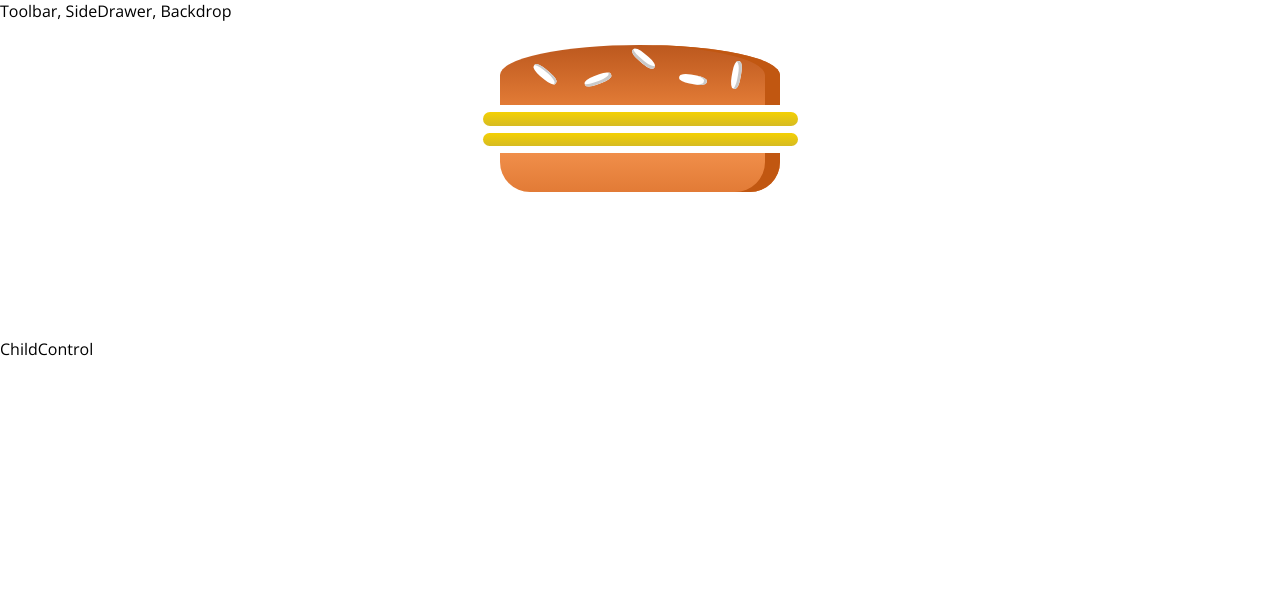
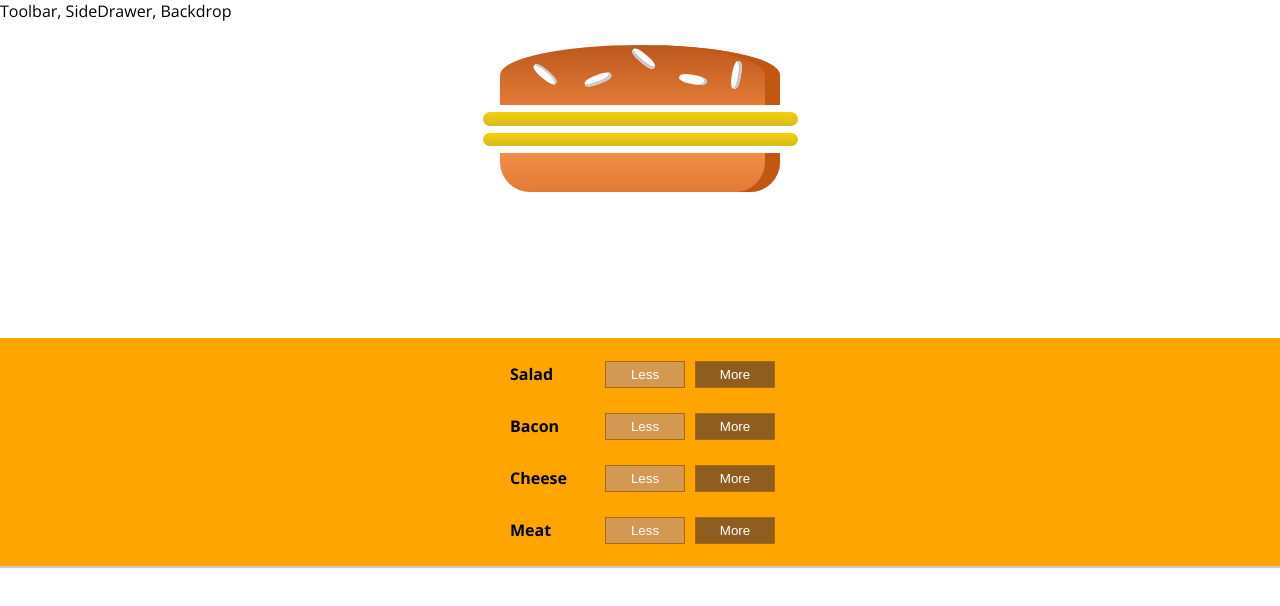
Before and after one commit to kikoseijo/React-Burger-App, a React app: page / in a window 1280 px wide. Shown: the top 606 px of the page. Built offline with nearby package versions, Linux system fonts and the light colour scheme.

Commit message:
Merge commit 'b50e45d352296385b056a6cea6295fc8cf369290'
* commit 'b50e45d352296385b056a6cea6295fc8cf369290':
  Initial commit

```diff
--- /dev/null
+++ b/src/components/Burger/BuildControls/BuildControl/BuildControl.css
@@ -0,0 +1,57 @@
+.BuildControl {
+    display: flex;
+    justify-content: space-between;
+    align-items: center;
+    margin: 5px 0;
+}
+
+.BuildControl button{
+    display: block;
+    font: inhereit;
+    padding: 5px;
+    margin: 0 5px;
+    width: 80px;
+    border: 1px solid #aa6817;
+    cursor: pointer;
+    outline: none;
+}
+
+
+.BuildControl button:disabled {
+    background-color: #AC9980;
+    border: 1px solid #7E7365;
+    color: #ccc;
+    cursor: default;
+}
+
+.BuildControl button:hover:disabled {
+    background-color: #AC9980;
+    color: #ccc;
+    cursor: not-allowed;
+}
+
+.Label {
+    padding: 10px;
+    font-weight: bold;
+    width: 80px;
+}
+
+.BuildControl .Less {
+    background-color: #D39952;
+    color: white;
+}
+
+.BuildControl .More {
+    background-color: #8F5E1E;
+    color: white;
+}
+
+.BuildControl .Less:hover, .BuildControl .Less:active {
+    background-color: #DAA972;
+    color: white;
+}
+
+.BuildControl .More:hover,.BuildControl .More:active {
+    background-color: #99703F;
+    color: white;
+}
--- /dev/null
+++ b/src/components/Burger/BuildControls/BuildControl/BuildControl.js
@@ -0,0 +1,12 @@
+import React from 'react';
+import classes from './BuildControl.css';
+
+const buildControl = (props) => (
+    <div className={classes.BuildControl}>
+        <div className={classes.Label}>{props.label}</div>
+        <button className={classes.Less}>Less</button>
+        <button className={classes.More} onClick={props.added}>More</button>
+    </div>
+);
+
+export default buildControl;
--- /dev/null
+++ b/src/components/Burger/BuildControls/BuildControls.css
@@ -0,0 +1,10 @@
+.BuildControls {
+    width: 100%;
+    background-color: orange;
+    display: flex;
+    flex-flow: column;
+    align-items: center;
+    box-shadow: 0 2px 1px #ccc;
+    margin: auto;
+    padding: 10px 0;
+}
--- /dev/null
+++ b/src/components/Burger/BuildControls/BuildControls.js
@@ -0,0 +1,23 @@
+import React from 'react';
+import classes from './BuildControls.css';
+import BuildControl from './BuildControl/BuildControl';
+
+const controls = [
+    { label: 'Salad', type: 'salad'},
+    { label: 'Bacon', type: 'bacon'},
+    { label: 'Cheese', type: 'cheese'},
+    { label: 'Meat', type: 'meat'},
+];
+
+const buildControls = (props) => (
+    <div className={classes.BuildControls}>
+        {controls.map(ctrl => (
+            <BuildControl
+                added={() => props.ingredientAdded(ctrl.type)}
+                key={ctrl.label}
+                label={ctrl.label} />
+        ))}
+    </div>
+);
+
+export default buildControls;
--- a/src/containers/BurgerBuilder/BurgerBuilder.js
+++ b/src/containers/BurgerBuilder/BurgerBuilder.js
@@ -2,6 +2,14 @@
 
 import Aux from '../../hoc/Aux';
 import Burger from './../../components/Burger/Burger';
+import BuildControls from '../../components/Burger/BuildControls/BuildControls';
+
+const INGREDIENTS_PRICES = {
+  salad: 0.5,
+  cheese: 0.5,
+  bacon: 0.8,
+  meat: 1,
+}
 
 class BurgerBuilder extends Component {
   state = {
@@ -10,14 +18,32 @@
       bacon: 0,
       cheese: 2,
       meat: 0,
+    },
+    totalPrice: 4
+  }
+
+  addIngredientHandler = (type) => {
+    const oldCount = this.state.ingredients[type];
+    const updatedCounted = oldCount + 1;
+    const updatedIngredients = {
+      ...this.state.ingredients
     }
+    updatedIngredients[type] = updatedCounted;
+    const priceAddition = INGREDIENTS_PRICES[type];
+    const oldPrice = this.state.totalPrice;
+    const newPrice = oldPrice + priceAddition;
+    this.setState({totalPrice: newPrice, ingredients: updatedIngredients})
+  }
+  removeIngredientHandler = (type) => {
+
   }
 
   render() {
     return (
         <Aux>
             <Burger ingredients={this.state.ingredients} />
-            <div>ChildControl</div>
+            <BuildControls
+              ingredientAdded={this.addIngredientHandler}/>
         </Aux>);
   }
 };
```
